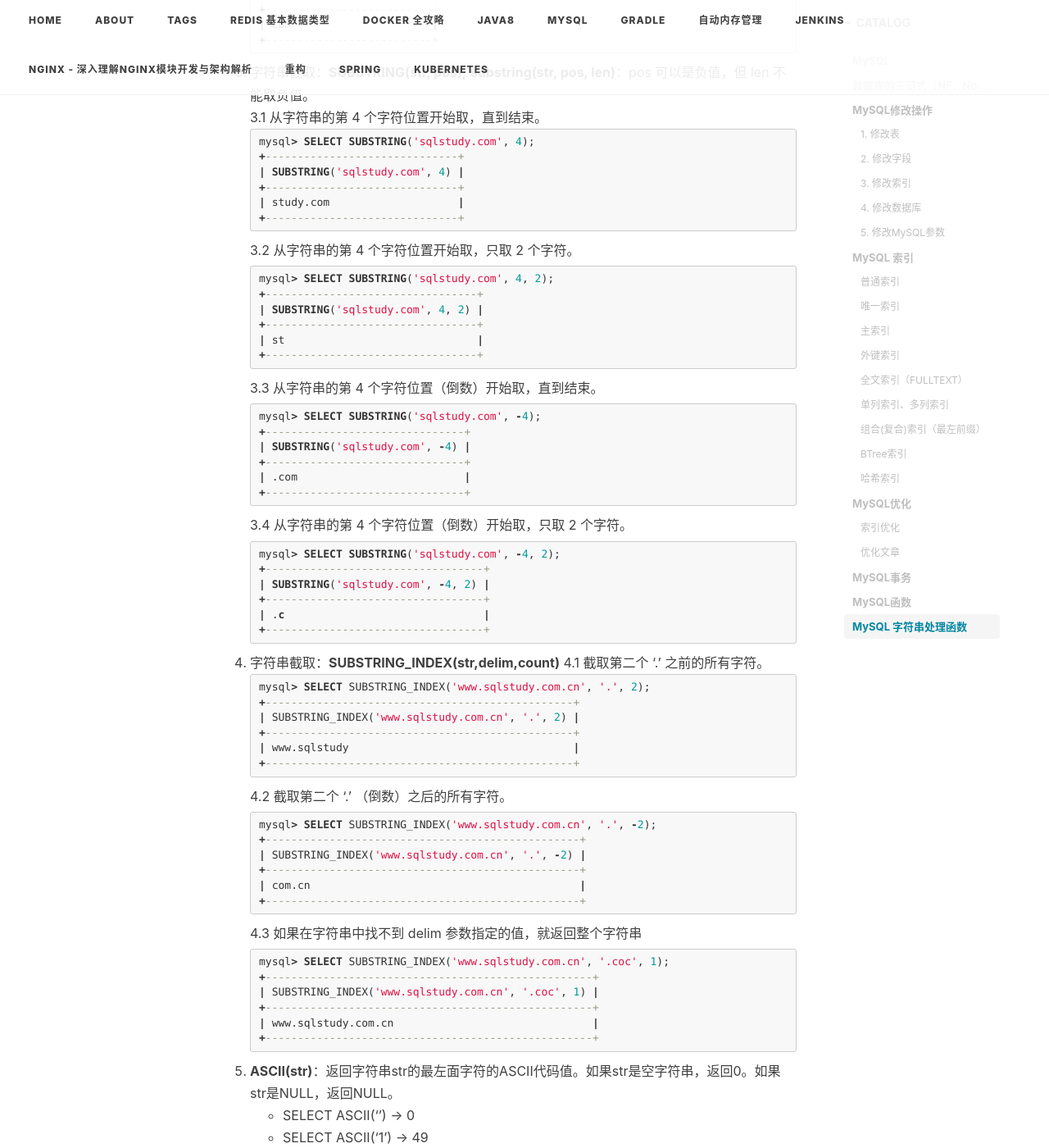
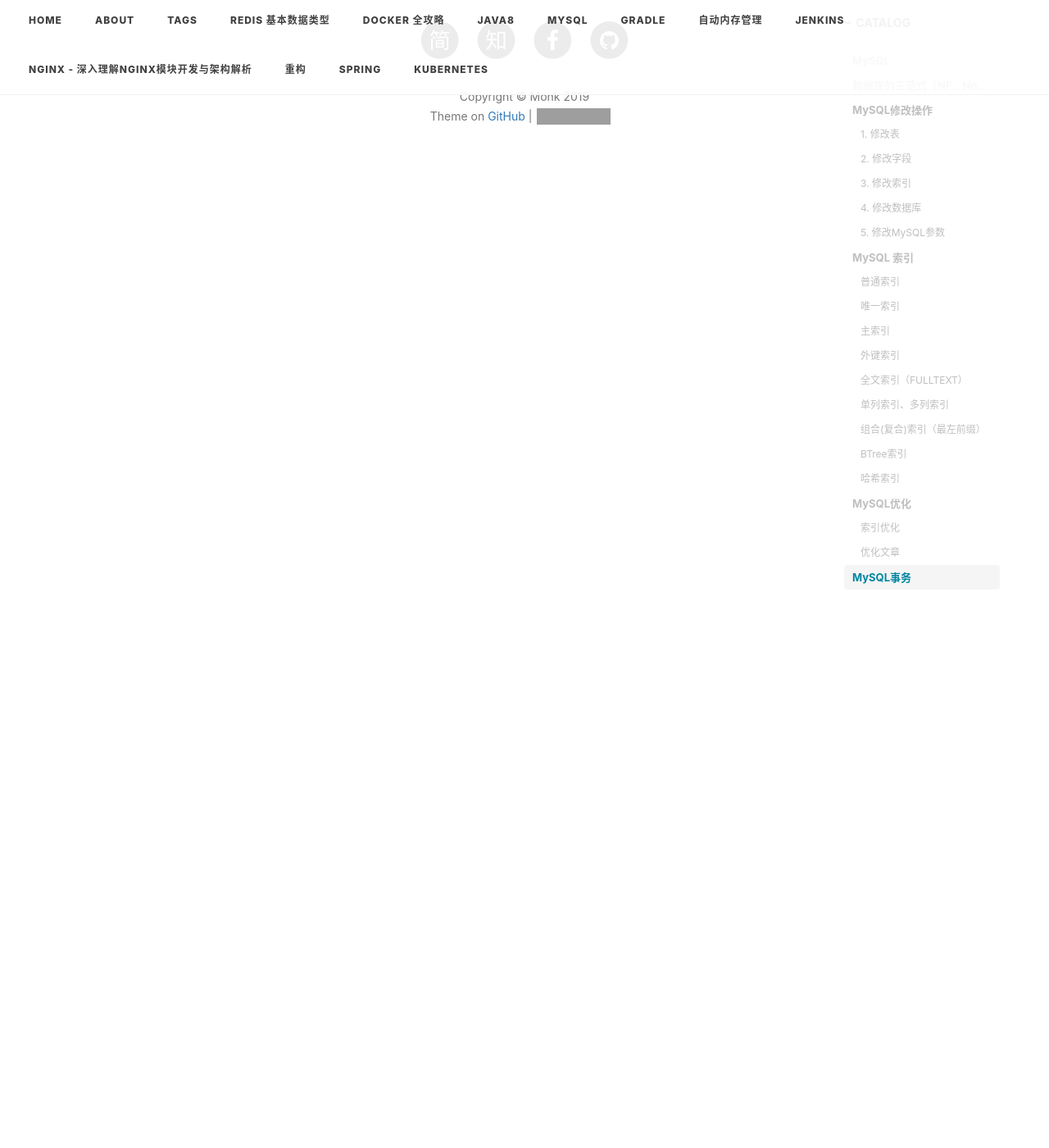
Before and after one commit to mgljava/mgljava.github.io, a Jekyll site: the page built from _posts/2019-04-26-MySQL.md, in a window 1280 px wide and 1400 px high, scrolled down 7386 px. Shown: the whole window at 82% size. Built offline with Jekyll 4.4.1, drawn with Linux system fonts in a browser that asks for light colours; nearby versions of some CDN libraries; comment, search, counter and statistics services are not loaded; some of the changed text lies outside the part shown; grey boxes are pictures that could not be loaded.

Commit message:
[TECH][glming] add mysql function

````diff
--- a/_posts/2019-04-26-MySQL.md
+++ b/_posts/2019-04-26-MySQL.md
@@ -193,110 +193,3 @@
   - READ_COMMITTED（提交读）:允许读取并发事务已经提交的数据，可以阻止脏读，但是幻读或不可重复读仍有可能发生
   - REPEATABLE_READ（可重复读）:对同一字段的多次读取结果都是一致的，除非数据是被本身事务自己所修改，可以阻止脏读和不可重复读，但幻读仍有可能发生。
   - SERIALIZABLE（串行）:最高的隔离级别，完全服从ACID的隔离级别。所有的事务依次逐个执行，这样事务之间就完全不可能产生干扰，也就是说，该级别可以防止脏读、不可重复读以及幻读。但是这将严重影响程序的性能。通常情况下也不会用到该级别。
-
-## MySQL函数
-### MySQL 字符串处理函数
-1. 字符串截取：**LEFT(str, length)**
-```sql
-mysql> SELECT LEFT('sqlstudy.com', 3);
-+-------------------------+
-| LEFT('sqlstudy.com', 3) |
-+-------------------------+
-| sql                     |
-+-------------------------+
-```
-2. 字符串截取：**RIGHT(str, length)**
-```sql
-mysql> SELECT RIGHT('sqlstudy.com', 3);
-+--------------------------+
-| RIGHT('sqlstudy.com', 3) |
-+--------------------------+
-| com                      |
-+--------------------------+
-```
-3. 字符串截取：**SUBSTRING(str, pos);** **substring(str, pos, len)**：pos 可以是负值，但 len 不能取负值。
-   3.1 从字符串的第 4 个字符位置开始取，直到结束。
-   ```sql
-   mysql> SELECT SUBSTRING('sqlstudy.com', 4);
-   +------------------------------+
-   | SUBSTRING('sqlstudy.com', 4) |
-   +------------------------------+
-   | study.com                    |
-   +------------------------------+
-   ```
-   3.2 从字符串的第 4 个字符位置开始取，只取 2 个字符。
-   ```sql
-   mysql> SELECT SUBSTRING('sqlstudy.com', 4, 2);
-   +---------------------------------+
-   | SUBSTRING('sqlstudy.com', 4, 2) |
-   +---------------------------------+
-   | st                              |
-   +---------------------------------+
-   ```
-   3.3 从字符串的第 4 个字符位置（倒数）开始取，直到结束。
-   ```sql
-   mysql> SELECT SUBSTRING('sqlstudy.com', -4);
-   +-------------------------------+
-   | SUBSTRING('sqlstudy.com', -4) |
-   +-------------------------------+
-   | .com                          |
-   +-------------------------------+
-   ```
-   3.4 从字符串的第 4 个字符位置（倒数）开始取，只取 2 个字符。
-   ```sql
-   mysql> SELECT SUBSTRING('sqlstudy.com', -4, 2);
-   +----------------------------------+
-   | SUBSTRING('sqlstudy.com', -4, 2) |
-   +----------------------------------+
-   | .c                               |
-   +----------------------------------+
-   ```
-4. 字符串截取：**SUBSTRING_INDEX(str,delim,count)**
-   4.1 截取第二个 '.' 之前的所有字符。
-   ```sql
-   mysql> SELECT SUBSTRING_INDEX('www.sqlstudy.com.cn', '.', 2);
-   +------------------------------------------------+
-   | SUBSTRING_INDEX('www.sqlstudy.com.cn', '.', 2) |
-   +------------------------------------------------+
-   | www.sqlstudy                                   |
-   +------------------------------------------------+
-   ```
-   4.2 截取第二个 '.' （倒数）之后的所有字符。
-   ```sql
-   mysql> SELECT SUBSTRING_INDEX('www.sqlstudy.com.cn', '.', -2);
-   +-------------------------------------------------+
-   | SUBSTRING_INDEX('www.sqlstudy.com.cn', '.', -2) |
-   +-------------------------------------------------+
-   | com.cn                                          |
-   +-------------------------------------------------+
-   ```
-   4.3 如果在字符串中找不到 delim 参数指定的值，就返回整个字符串
-   ```sql
-   mysql> SELECT SUBSTRING_INDEX('www.sqlstudy.com.cn', '.coc', 1);
-   +---------------------------------------------------+
-   | SUBSTRING_INDEX('www.sqlstudy.com.cn', '.coc', 1) |
-   +---------------------------------------------------+
-   | www.sqlstudy.com.cn                               |
-   +---------------------------------------------------+
-   ```
-5. **ASCII(str)**：返回字符串str的最左面字符的ASCII代码值。如果str是空字符串，返回0。如果str是NULL，返回NULL。
-   * SELECT ASCII('') -> 0
-   * SELECT ASCII('1') -> 49
-   * SELECT ASCII('123') -> 49（只取最左边的字符）
-   * SELECT ASCII(NULL) -> NULL
-6. **CONCAT(str1,str2,...)**：返回来自于参数连结的字符串。如果任何参数是NULL，返回NULL。可以有超过2个的参数。一个数字参数被变换为等价的字符串形式。
-   SELECT CONCAT('12',NULL,'3'); -> NULL
-   SELECT CONCAT('12','NULL','3'); -> 12NULL3
-   SELECT CONCAT('My', 'S', 'QL'); -> MySQL
-7. **LENGTH(str)**：计算str的长度
-   SELECT LENGTH('text'); -> 4
-8. **LTRIM(str)**:返回删除了其前置空格字符的字符串str, RTRIM(str):返回删除了其拖后空格字符的字符串str, TRIM([[BOTH | LEADING | TRAILING] [remstr] FROM] str):返回字符串str，其所有remstr前缀或后缀被删除了。如果没有修饰符BOTH、LEADING或TRAILING给出，BOTH被假定。如果remstr没被指定，空格被删除。
-9. **REPLACE(str,from_str,to_str)**:返回字符串str，其字符串from_str的所有出现由字符串to_str代替。
-```
-mysql> SELECT REPLACE('www.mysql.com', 'w', 'Ww'); -> 'WwWwWw.mysql.com'
-```
-10. 综合实例：
-```
-address : XX门牌号, XX楼, XX号, XX街道, XX市, XX省, 中国
-UPDATE table SET address = LEFT(REPLACE(address, substring_index(address, ',', -2), ''), CHAR_LENGTH(REPLACE(address, substring_index(address, ',', -2), '')) - 1);
-```
````
Also changed, not shown: _posts/2019-05-20-MySQL-Function.md (added, +121 -0 lines), 1 other file.
